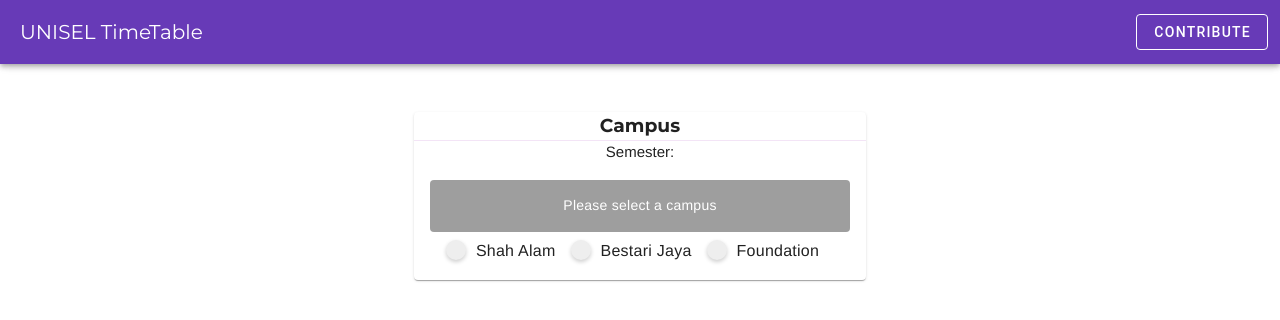
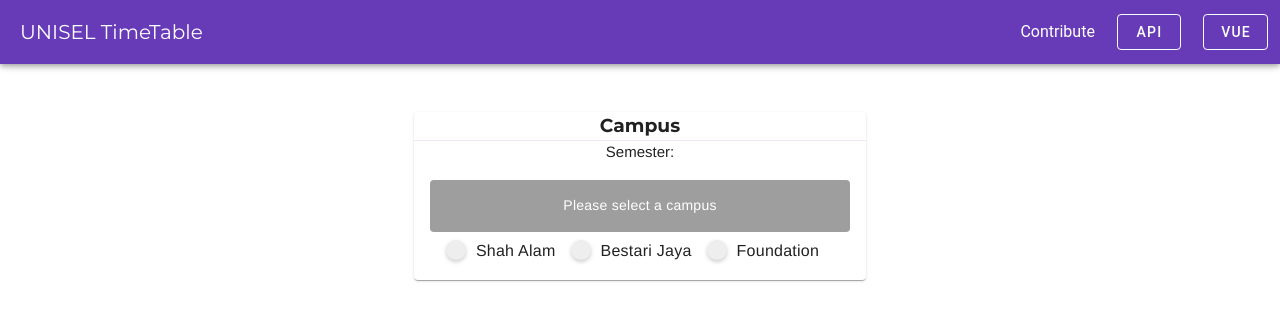
Before and after one commit to vicevirus/UNISEL-TimeTable-Vue, a Vue app: page / in a window 1280 px wide. Shown: the top 320 px of the page. Built offline with nearby package versions, Linux system fonts and the light colour scheme; the HTML template or start-up script is replaced by a standard one.

Commit message:
Added contribute

```diff
--- a/src/App.vue
+++ b/src/App.vue
@@ -8,8 +8,9 @@
 
         <v-toolbar-title class="title">UNISEL TimeTable</v-toolbar-title>
         <v-spacer></v-spacer>
-        <span class="mr-3"><v-btn variant="outlined">Contribute</v-btn></span>
-
+        <span class="mr-3">Contribute</span>
+        <span class="mr-3"><v-btn href="https://github.com/vicevirus/UNISEL-TimeTable-REST-Scraper" variant="outlined">API</v-btn></span>
+        <span class="mr-3"><v-btn href="https://github.com/vicevirus/UNISEL-TimeTable-Vue" variant="outlined">Vue</v-btn></span>
       </v-app-bar>
 
       <div class="boxSpace"></div>
```
